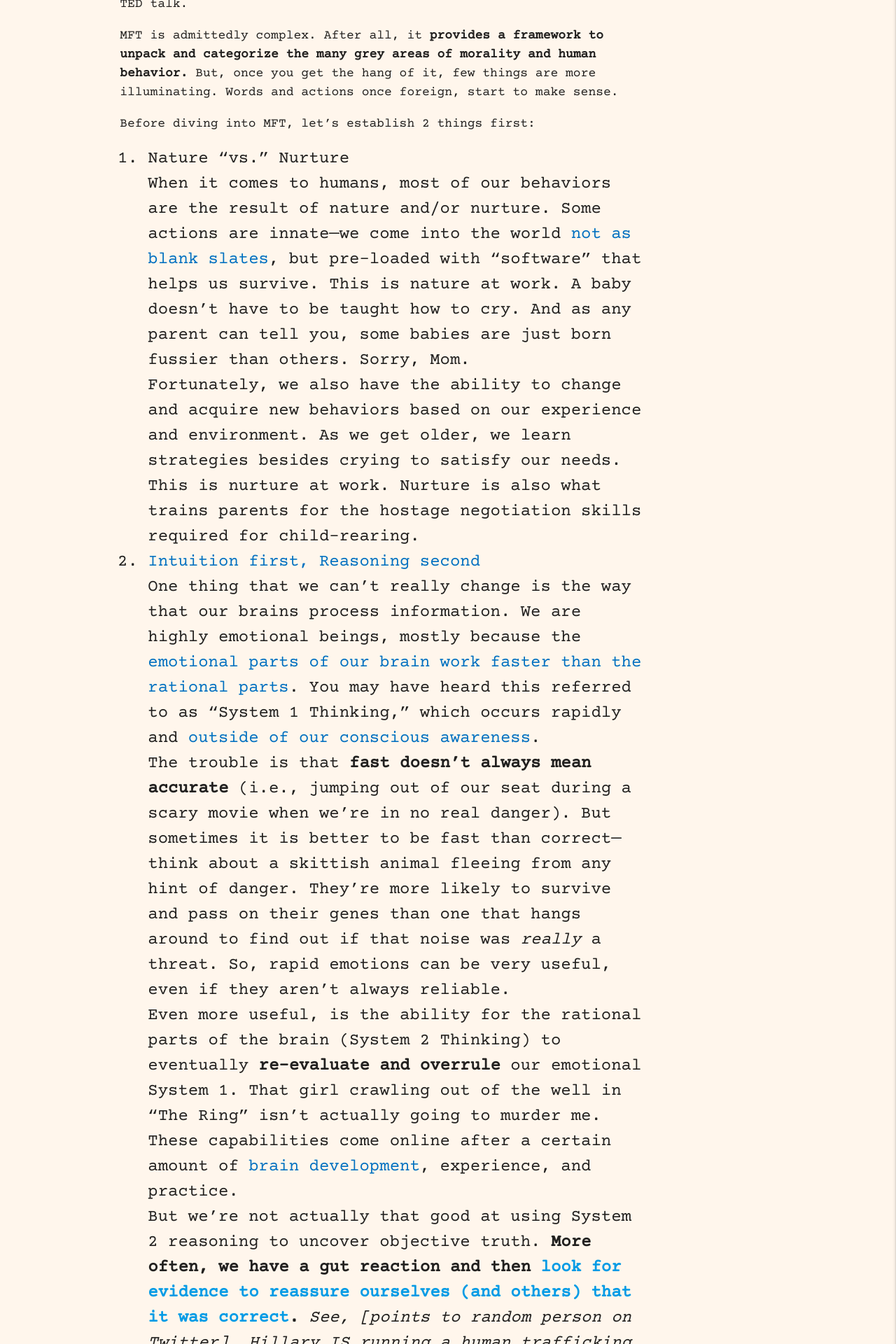
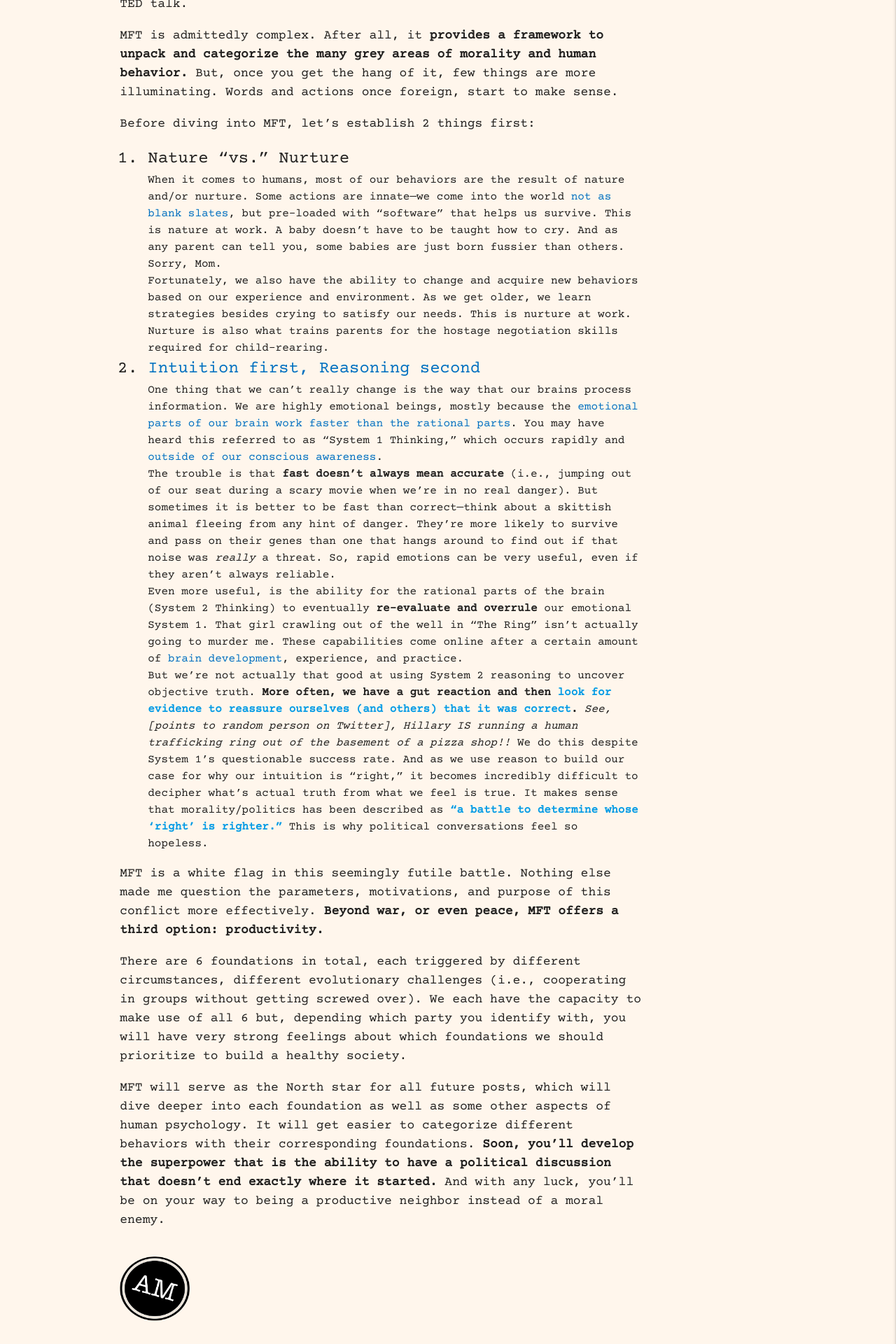
Before and after one commit to khiciste/apologetic_millennial, a Jekyll site: the page built from _posts/2023-01-25-escaping-conversational-purgatory.html, in a window 1280 px wide. Shown: the part 1961-3881 px from the top of the page at 70% size. Built offline with Jekyll 4.4.1, drawn with Linux system fonts in a browser that asks for light colours; some web fonts are replaced.

Commit message:
.sub-list font-size

```diff
--- a/_posts/2023-01-25-escaping-conversational-purgatory.html
+++ b/_posts/2023-01-25-escaping-conversational-purgatory.html
@@ -51,7 +51,7 @@ date: 2023-01-25
   <li>
     Nature “vs.” Nurture
   </li>
-  <ul>
+  <ul  class="sub-list">
     <li>
       When it comes to humans, most of our behaviors are the result of nature and/or nurture. Some actions are innate—we come into the world <a target="_blank" href="https://www.amazon.com/Blank-Slate-Modern-Denial-Nature/dp/0142003344">not as blank slates</a>, but pre-loaded with “software” that helps us survive. This is nature at work. A baby doesn’t have to be taught how to cry. And as any parent can tell you, some babies are just born fussier than others. Sorry, Mom.
     </li>
@@ -63,7 +63,7 @@ date: 2023-01-25
     <a target="_blank" href="https://psycnet.apa.org/doiLanding?doi=10.1037%2F0033-295X.108.4.814">
       Intuition first, Reasoning second</a>
   </li>
-  <ul>
+  <ul class="sub-list">
     <li>
       One thing that we can’t really change is the way that our brains process information. We are highly emotional beings, mostly because the <a target="_blank" href="https://www.scientificamerican.com/article/kahneman-excerpt-thinking-fast-and-slow/">emotional parts of our brain work faster than the rational parts</a>. You may have heard this referred to as “System 1 Thinking,” which occurs rapidly and <a target="_blank" href="https://www.amazon.com/Thinking-Fast-Slow-Daniel-Kahneman-ebook/dp/B00555X8OA/ref=sr_1_1">outside of our conscious awareness</a>.
     </li>
--- a/styles/style.css
+++ b/styles/style.css
@@ -439,6 +439,10 @@ input[type='text'] {
     margin: 2.8rem 0 0 20px;
 }
 
+.sub-list,
+.sub-list li {
+  font-size: 16px;
+}
 
 .blogs-list li {
   font-size: 18px;
```
